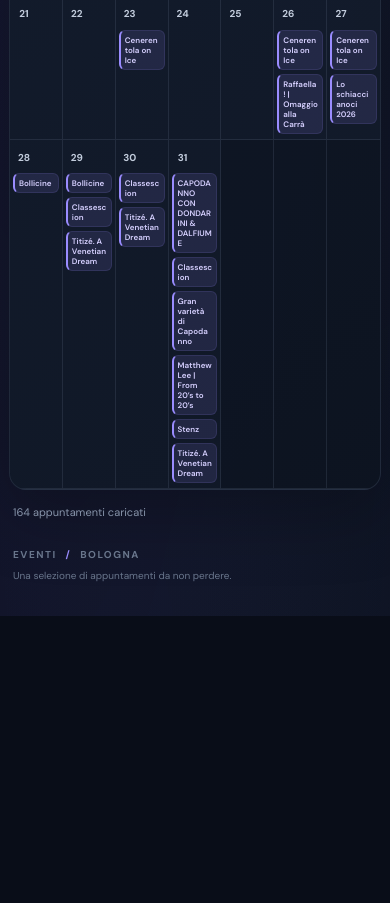
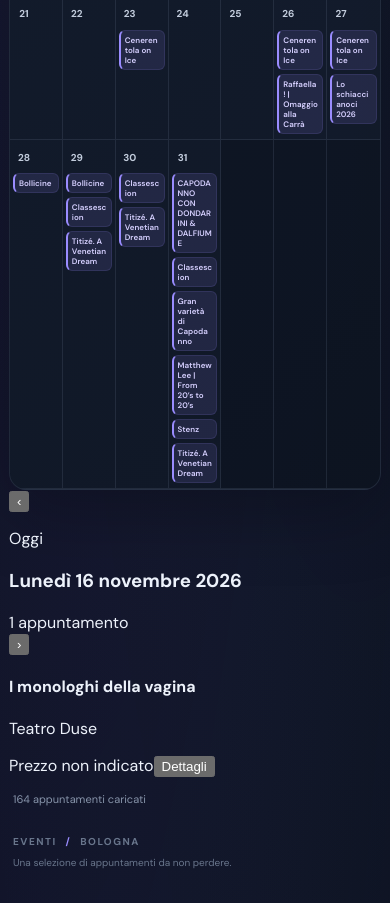
Before and after one commit to AndreaPodo/webpage_eventi, a plain HTML site: page index.html in a window 390 px wide. Shown: the part 2989-3892 px from the top of the page. Before the commit the page ends 3605 px from the top, so only its background shows below. Drawn offline with Linux system fonts and the light colour scheme.

Commit message:
Add mobile single-day event navigation

```diff
--- a/index.html
+++ b/index.html
@@ -53,6 +53,20 @@
           <div class="calendar" id="calendar-12" aria-label="Dicembre 2026"></div>
         </section>
       </div>
+
+      <section class="mobile-day-view" id="mobile-day-view" aria-label="Agenda giornaliera">
+        <div class="mobile-day-navigation">
+          <button class="day-nav-button" id="previous-day" type="button" aria-label="Giorno precedente">‹</button>
+          <div class="mobile-day-heading">
+            <p class="mobile-day-kicker" id="mobile-day-kicker">Agenda giornaliera</p>
+            <h3 id="mobile-day-title" aria-live="polite">Caricamento…</h3>
+            <span class="mobile-day-count" id="mobile-day-count"></span>
+          </div>
+          <button class="day-nav-button" id="next-day" type="button" aria-label="Giorno successivo">›</button>
+        </div>
+        <div class="mobile-day-events" id="mobile-day-events" aria-live="polite"></div>
+      </section>
+
       <p class="load-status" id="load-status" role="status" aria-live="polite">Caricamento appuntamenti…</p>
     </section>
 
@@ -79,6 +93,12 @@
   const MONTHS = [10, 11];
   const WEEKDAYS = ["Lun", "Mar", "Mer", "Gio", "Ven", "Sab", "Dom"];
   const today = new Date();
+  const mobileMinDate = new Date(YEAR, 10, 1);
+  const mobileMaxDate = new Date(YEAR, 11, 31);
+  const mobileSelectedDate = new Date(Math.min(
+    Math.max(new Date(today.getFullYear(), today.getMonth(), today.getDate()).getTime(), mobileMinDate.getTime()),
+    mobileMaxDate.getTime()
+  ));
   let appointments = [];
 
   const byId = id => document.getElementById(id);
@@ -236,7 +256,76 @@
     MONTHS.forEach(renderMonth);
   }
 
+  function renderMobileDay() {
+    const year = mobileSelectedDate.getFullYear();
+    const month = mobileSelectedDate.getMonth();
+    const day = mobileSelectedDate.getDate();
+    const key = dateKey(year, month, day);
+    const dayEvents = appointments.filter(item => item.date === key);
+    const formattedDate = new Intl.DateTimeFormat("it-IT", {
+      weekday: "long", day: "numeric", month: "long", year: "numeric"
+    }).format(mobileSelectedDate);
+    const isToday = today.getFullYear() === year &&
+      today.getMonth() === month && today.getDate() === day;
+
+    byId("mobile-day-title").textContent =
+      formattedDate.charAt(0).toLocaleUpperCase("it") + formattedDate.slice(1);
+    byId("mobile-day-kicker").textContent = isToday ? "Oggi" : "Agenda giornaliera";
+    byId("mobile-day-count").textContent =
+      dayEvents.length + (dayEvents.length === 1 ? " appuntamento" : " appuntamenti");
+
+    const list = byId("mobile-day-events");
+    list.replaceChildren();
+
+    if (!dayEvents.length) {
+      const empty = document.createElement("p");
+      empty.className = "mobile-day-empty";
+      empty.textContent = "Nessun appuntamento in programma per questa giornata.";
+      list.appendChild(empty);
+    }
+
+    dayEvents.forEach(appointment => {
+      const card = document.createElement("article");
+      card.className = "mobile-event-card";
+
+      const title = document.createElement("h4");
+      title.className = "mobile-event-title";
+      title.textContent = appointment.title || "Evento";
+
+      const venue = document.createElement("p");
+      venue.className = "mobile-event-venue";
+      venue.textContent = appointment.theater || "Luogo non indicato";
+
+      const footer = document.createElement("div");
+      footer.className = "mobile-event-footer";
+
+      const price = document.createElement("span");
+      price.className = "mobile-event-price";
+      price.textContent = appointment.price || "Prezzo non indicato";
+
+      const details = document.createElement("button");
+      details.className = "mobile-event-details";
+      details.type = "button";
+      details.textContent = "Dettagli";
+      details.addEventListener("click", () => openEventModal(appointment));
+
+      footer.append(price, details);
+      card.append(title, venue, footer);
+      list.appendChild(card);
+    });
+
+    byId("previous-day").disabled = mobileSelectedDate.getTime() <= mobileMinDate.getTime();
+    byId("next-day").disabled = mobileSelectedDate.getTime() >= mobileMaxDate.getTime();
+  }
+
+  function moveMobileDay(offset) {
+    mobileSelectedDate.setDate(mobileSelectedDate.getDate() + offset);
+    renderMobileDay();
+  }
+
   function initModal() {
+    byId("previous-day").addEventListener("click", () => moveMobileDay(-1));
+    byId("next-day").addEventListener("click", () => moveMobileDay(1));
     byId("modal-close").addEventListener("click", closeEventModal);
     byId("event-modal-backdrop").addEventListener("click", event => {
       if (event.target.id === "event-modal-backdrop") closeEventModal();
@@ -249,6 +338,7 @@
   async function init() {
     initModal();
     renderAll();
+    renderMobileDay();
     try {
       appointments = (await window.EventData.load()).filter(event =>
         event.visible &&
@@ -256,6 +346,7 @@
         MONTHS.includes(Number(event.date.slice(5, 7)) - 1)
       );
       renderAll();
+      renderMobileDay();
       byId("load-status").textContent = appointments.length
         ? appointments.length + " appuntamenti caricati"
         : "Nessun appuntamento trovato per questo periodo.";
```
